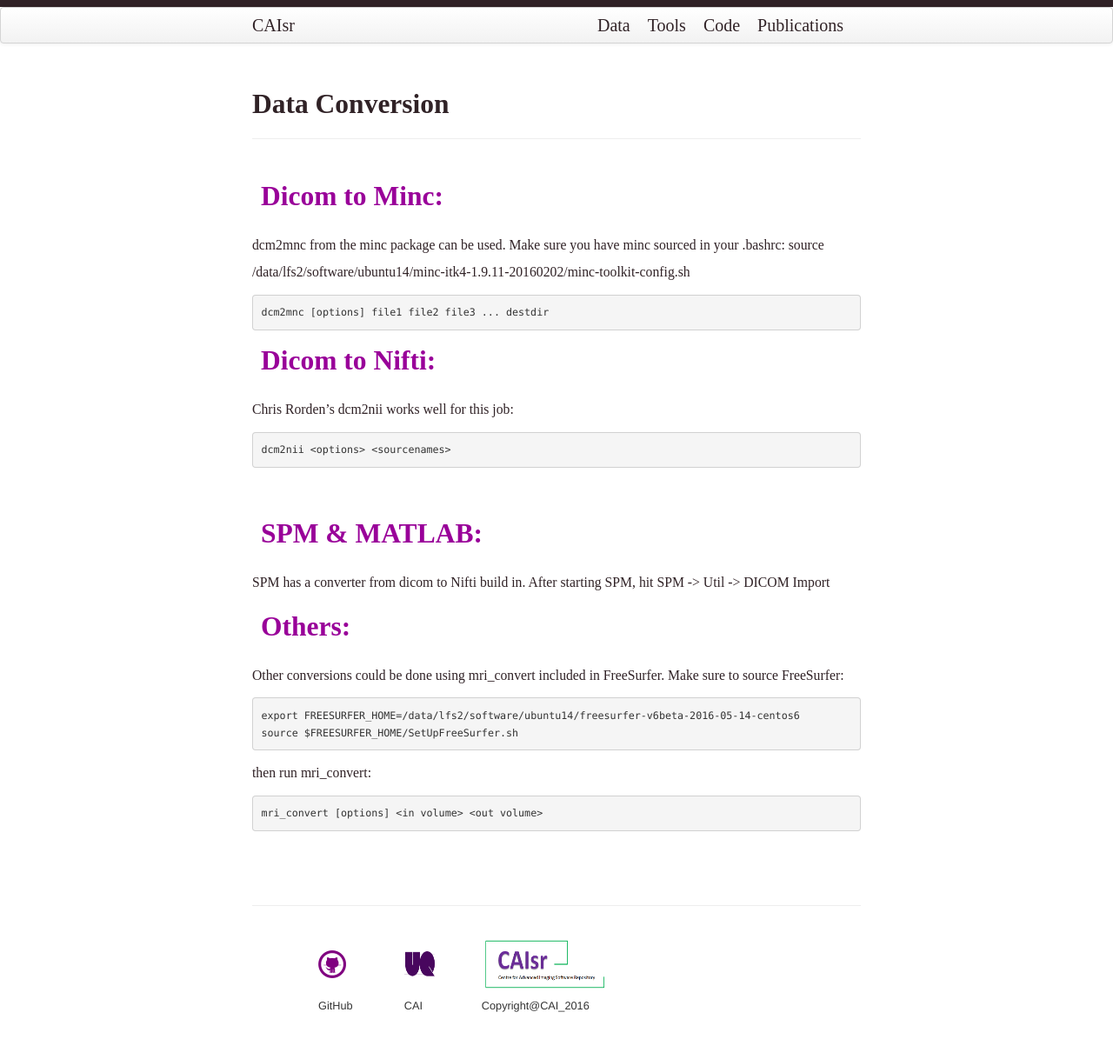
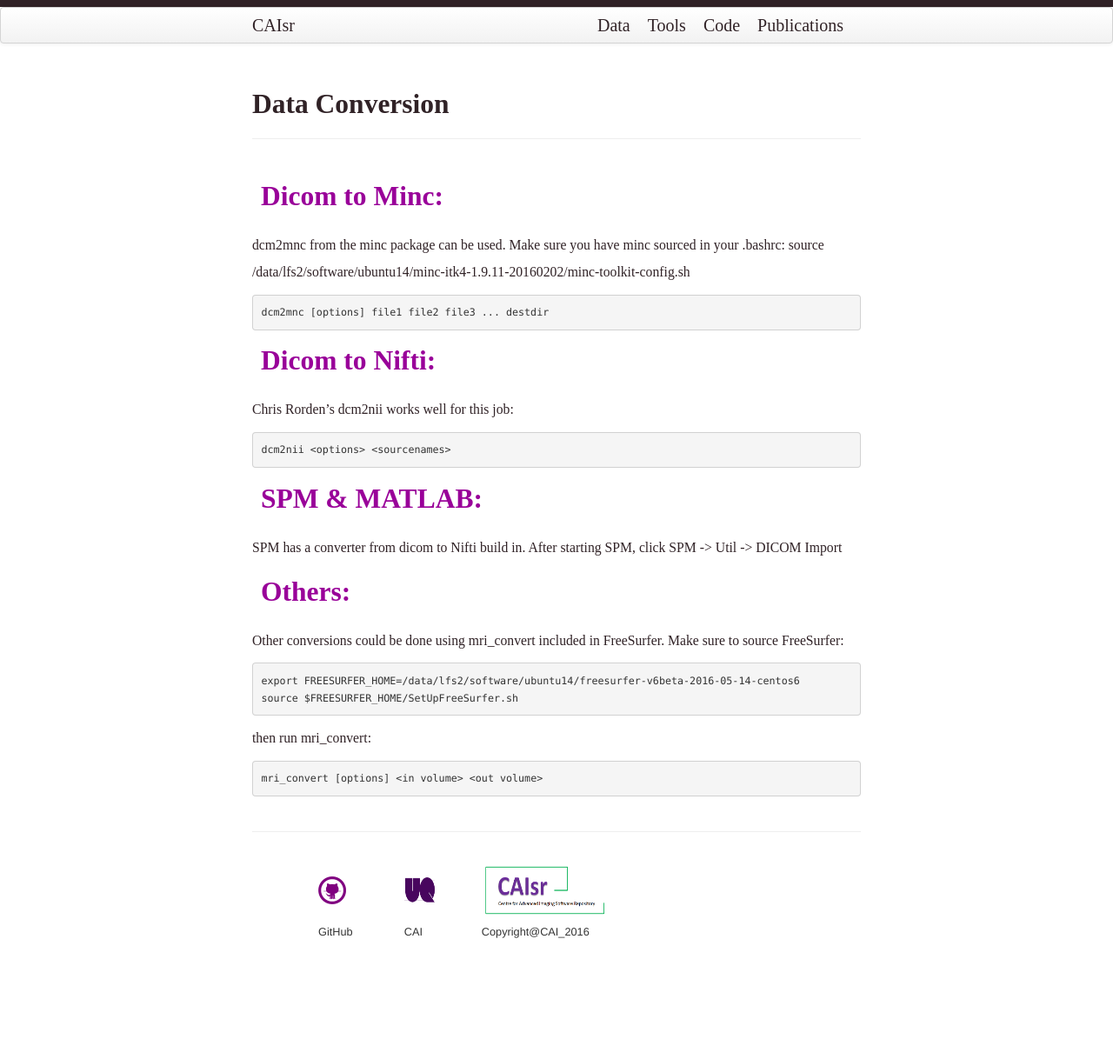
Before and after one commit to CAIsr/CAIsr.github.io, a Jekyll site: the page built from pages/data_conversion.md, in a window 1280 px wide. Shown: the whole page at 87% size. Built offline with Jekyll 4.4.1, drawn with Linux system fonts in a browser that asks for light colours; after the commit the page ends 1133 px from its top, so only the background shows below that.

Commit message:
removed line breaks

````diff
--- a/pages/data_conversion.md
+++ b/pages/data_conversion.md
@@ -21,13 +21,11 @@ dcm2nii <options> <sourcenames>
 ```
 
 <dl>
-<dd> <br> </dd>
-</dl>
-
-<dl>
 <dd> <h2 style="color:#990099;"> SPM & MATLAB: </h2> </dd>
 </dl>
-SPM has a converter from dicom to Nifti build in. After starting SPM, hit SPM -> Util -> DICOM Import
+SPM has a converter from dicom to Nifti build in. After starting SPM, click SPM -> Util -> DICOM Import
+
+
 
 <dl>
 <dd> <h2 style="color:#990099;"> Others: </h2> </dd>
@@ -41,8 +39,3 @@ then run mri_convert:
 ```bash
 mri_convert [options] <in volume> <out volume>
 ```
-
-
-<dl>
-<dd> <br> </dd>
-</dl>
````
